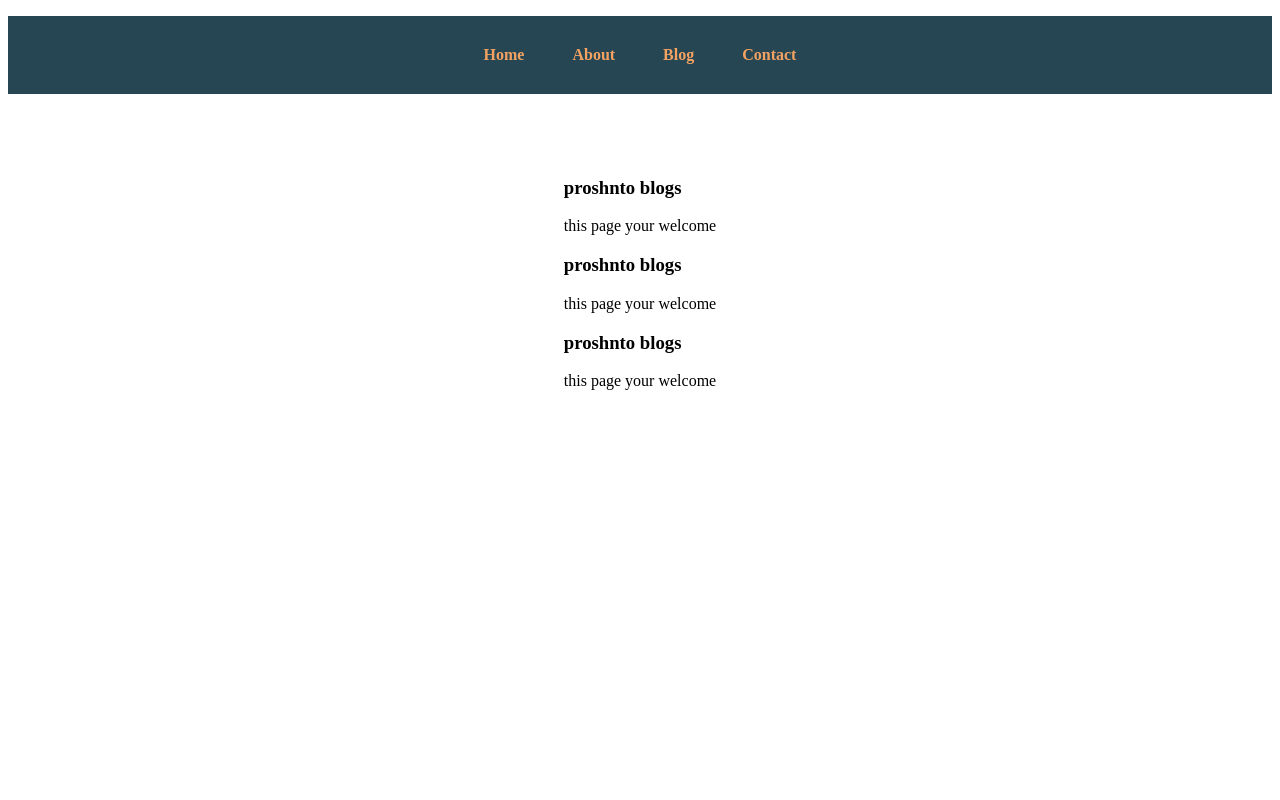
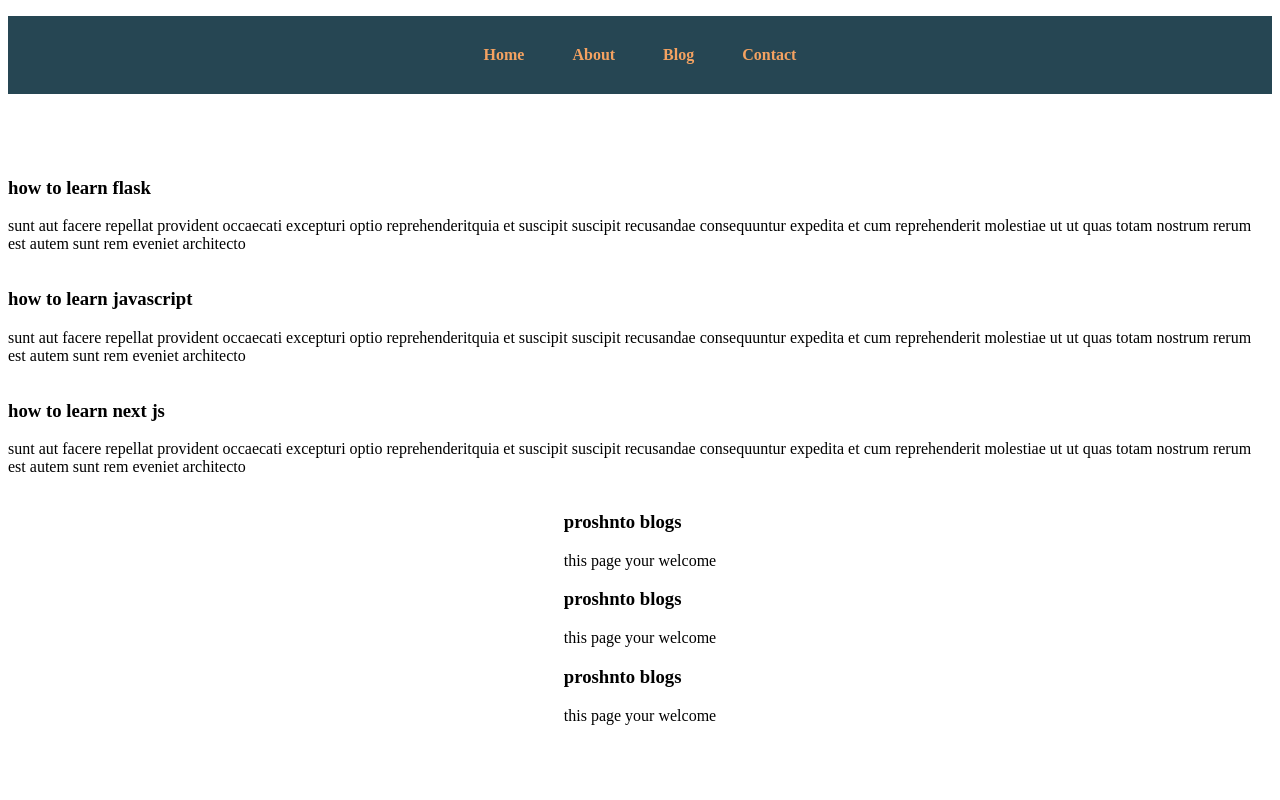
Before and after one commit to proshantosaha/simple-next-project, a Next.js app: page /blog in a window 1280 px wide. Shown: the top 800 px of the page. Built offline with nearby package versions, Linux system fonts and the light colour scheme.

Commit message:
create api json data this data show the forntent

```diff
--- a/blogdata/how-to-learn-flask.json
+++ b/blogdata/how-to-learn-flask.json
@@ -1,4 +1,5 @@
 {
-  "title": "sunt aut facere repellat provident occaecati excepturi optio reprehenderit",
-  "content": "quia et suscipit\nsuscipit recusandae consequuntur expedita et cum\nreprehenderit molestiae ut ut quas totam\nnostrum rerum est autem sunt rem eveniet architecto"
-  }
+  "title": "how to learn flask",
+  "content": "sunt aut facere repellat provident occaecati excepturi optio reprehenderitquia et suscipit\nsuscipit recusandae consequuntur expedita et cum\nreprehenderit molestiae ut ut quas totam\nnostrum rerum est autem sunt rem eveniet architecto",
+  "slug": "how to learn flask"
+}
--- a/blogdata/how-to-learn-javascript.json
+++ b/blogdata/how-to-learn-javascript.json
@@ -1,4 +1,6 @@
 {
-  "title": "sunt aut facere repellat provident occaecati excepturi optio reprehenderit",
-  "content": "quia et suscipit\nsuscipit recusandae consequuntur expedita et cum\nreprehenderit molestiae ut ut quas totam\nnostrum rerum est autem sunt rem eveniet architecto"
-  }
+  "title": "how to learn javascript",
+  "content": "sunt aut facere repellat provident occaecati excepturi optio reprehenderitquia et suscipit\nsuscipit recusandae consequuntur expedita et cum\nreprehenderit molestiae ut ut quas totam\nnostrum rerum est autem sunt rem eveniet architecto",
+  "slug": "how to learn javascript"
+
+}
--- a/blogdata/how-to-learn-nextjs.json
+++ b/blogdata/how-to-learn-nextjs.json
@@ -1,4 +1,6 @@
 {
-  "title": "sunt aut facere repellat provident occaecati excepturi optio reprehenderit",
-  "content": "quia et suscipit\nsuscipit recusandae consequuntur expedita et cum\nreprehenderit molestiae ut ut quas totam\nnostrum rerum est autem sunt rem eveniet architecto"
-  }
+  "title": "how to learn next js ",
+  "content": "sunt aut facere repellat provident occaecati excepturi optio reprehenderitquia et suscipit\nsuscipit recusandae consequuntur expedita et cum\nreprehenderit molestiae ut ut quas totam\nnostrum rerum est autem sunt rem eveniet architecto",
+  "slug": "how to learn next js "
+
+}
--- a/pages/api/blogs.js
+++ b/pages/api/blogs.js
@@ -1,11 +1,32 @@
-// Next.js API route support: https://nextjs.org/docs/api-routes/introduction
-import * as fs from 'fs';
+
+import * as fs from 'node:fs';
+
+export default async function handler(req, res) {
 
 
-export default function handler(req, res) {
-  fs.readFile("/blogdata/larn-blog-flusk.json",'utf-8',(err,data)=>{
-    console.log('');
-    res.status(200).json( JSON.parse(data) )
-  })
 
-}
+  let data = await fs.promises.readdir("blogdata");
+  let myfile;
+  let allBlogs = [];
+  for (let index = 0; index < data.length; index++){
+    const item = data[index];
+    console.log(item)
+    myfile = await fs.promises.readFile(('blogdata/' + item ), 'utf-8')
+    allBlogs.push(JSON.parse(myfile))
+
+  }
+  res.status(200).json(allBlogs)
+
+  // fs.readdir("blogdata",(err,data)=>{
+  //   console.log('')
+
+
+  //   data.forEach((item)=>{
+
+
+  //   })
+
+  // })
+
+
+  }
--- a/pages/api/getblog.js
+++ b/pages/api/getblog.js
@@ -1,12 +1,13 @@
-import * as fs from 'fs';
+import * as fs from 'node:fs';
 
+// http://localhost:3000/api/getblog?slug=how-to-learn-javascript
 
 export default function handler(req, res) {
   fs.readFile(`blogdata/${req.query.slug}.json`,'utf-8',(err,data)=>{
    if(err){
-    res.status(500).json({error:"some error occurred"})
+    res.status(500).json({error:"interner server error"})
    }
-    res.status(500).json( JSON.parse(data) )
+    res.status(200).json(JSON.parse(data))
   })
 
 }
--- a/pages/blog.js
+++ b/pages/blog.js
@@ -1,12 +1,31 @@
-import React from 'react'
+import React, { useEffect, useState } from 'react'
 import styles from '@/styles/Blog.module.css'
 import Link from 'next/link'
 
 
 export default function Blog() {
+    const [blogs,setBlogs] = useState([])
+  useEffect(()=>{
+    fetch('http://localhost:3000/api/blogs').then((a)=>{
+      return a.json(); })
+      .then((parsed)=>{
+        console.log(parsed)
+        setBlogs(parsed)
+    })
+  },[])
   return (
     <div className={styles.container}>
     <main className={styles.main}>
+      {blogs.map((blogitem)=>{
+        return <div key = {blogitem.slug}>
+        <Link legacyBehavior href={`/blog/${blogitem.slug}`}>
+        <h3  className={styles.blogItemh3}>{blogitem.title}</h3></Link>
+        <p> {blogitem.content.substr(0,400)}</p>
+
+      </div>
+      })}
+
+
       <div>
 
         <div>
```
